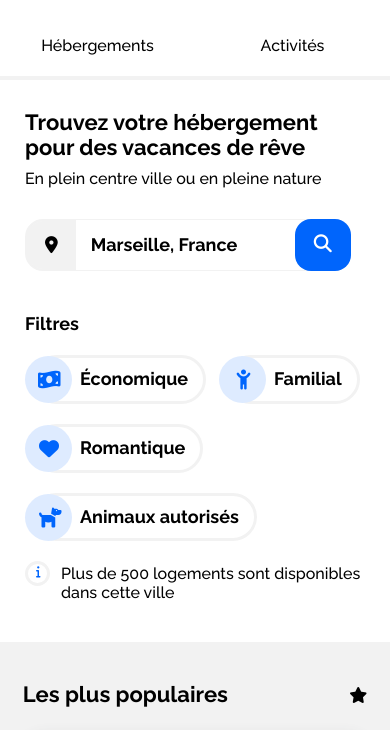
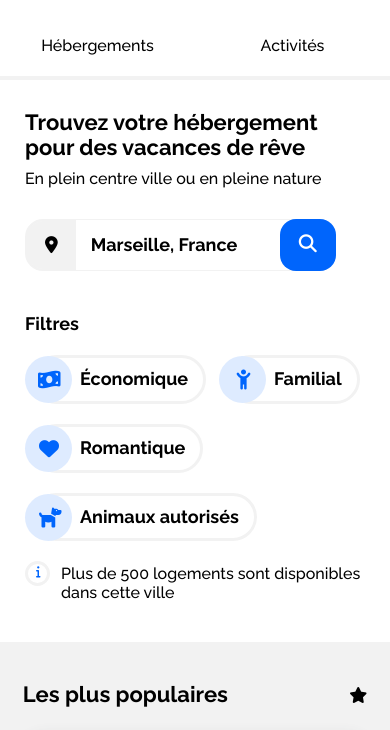
Before and after one commit to Karvaneg/OC_P2, a plain HTML site: page index.html in a window 390 px wide. Shown: the part 87-817 px from the top of the page. Drawn offline with Linux system fonts and the light colour scheme.

Commit message:
Update style.css

```diff
--- a/css/style.css
+++ b/css/style.css
@@ -604,6 +604,9 @@ li{
         #zone_recherche{
             width: 100%;
         }
+        input{
+            width: 220px;
+        }
         /* On masque le bouton rechercher */
         .bouton_rechercher_desktop_tablette{
             display: none
```
